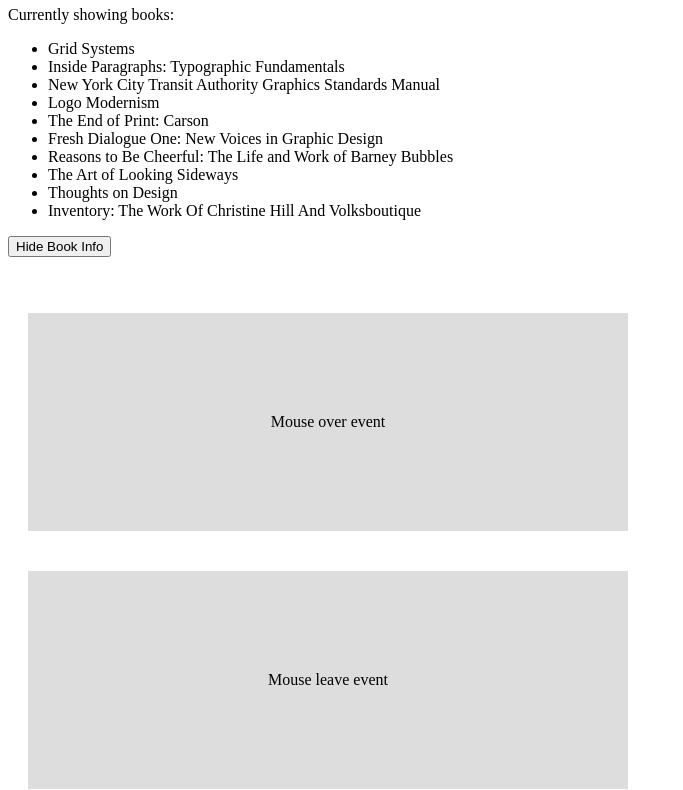
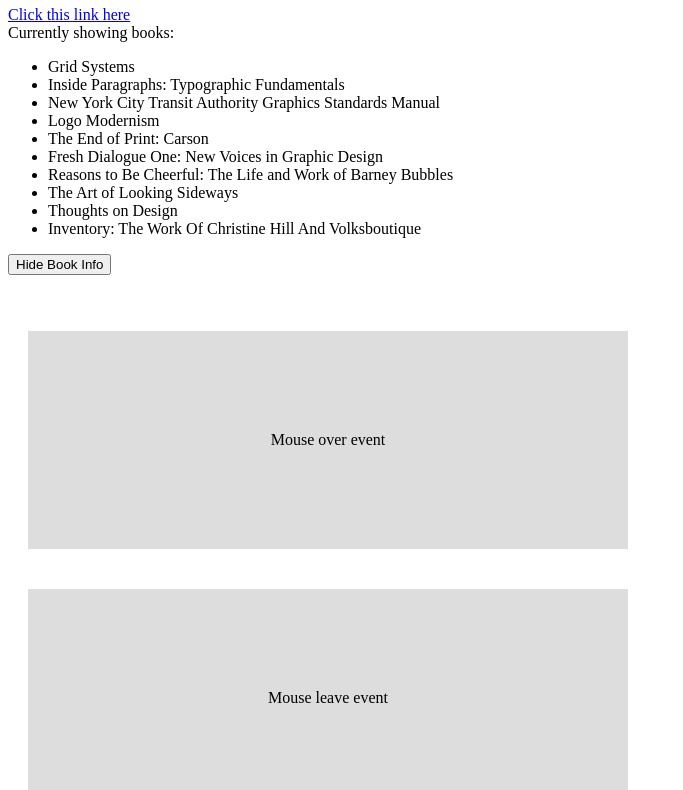
Before and after one commit to H0und5/vuebasics, a plain HTML site: page index.html in a window 1280 px wide. Shown: the part 60-850 px from the top of the page, without its empty margins (0-683 px from the left). Drawn offline with nearby package versions, Linux system fonts and the light colour scheme.

Commit message:
refactor: learning attribute binding

```diff
--- a/app.js
+++ b/app.js
@@ -22,7 +22,8 @@
         'The Art of Looking Sideways',
         'Thoughts on Design',
         'Inventory: The Work Of Christine Hill And Volksboutique',
-      ]
+      ],
+      tempURL: 'https://www.omnagarkar.com',
     }
   },
   methods: {
--- a/index.html
+++ b/index.html
@@ -20,17 +20,25 @@
     <h1>Learning Vue :D</h1>
 
     <div id="app">
+
+      <!-- Attribute binding -->
+      <a href="url">Click this link here</a>
+
       <!-- Conditionally renders it out through CSS, not through the DOM. -->
       <div v-show="showInfo">Currently showing books:</div>
 
 
       <!-- Conditionally rendering values through vue's show directive if true, affecting the DOM. -->
       <div v-if="showInfo">
+
+              <!-- for loops  -->
+
         <ul>
           <li v-for="book in books">
             {{ book }}
           </li>
         </ul>
+
         <button @click="hideInfoHandler">Hide Book Info</button>
       </div>
 
@@ -52,8 +60,6 @@
 
       </div>
 
-      <!-- for loops  -->
-
 
     </div>
 
```
